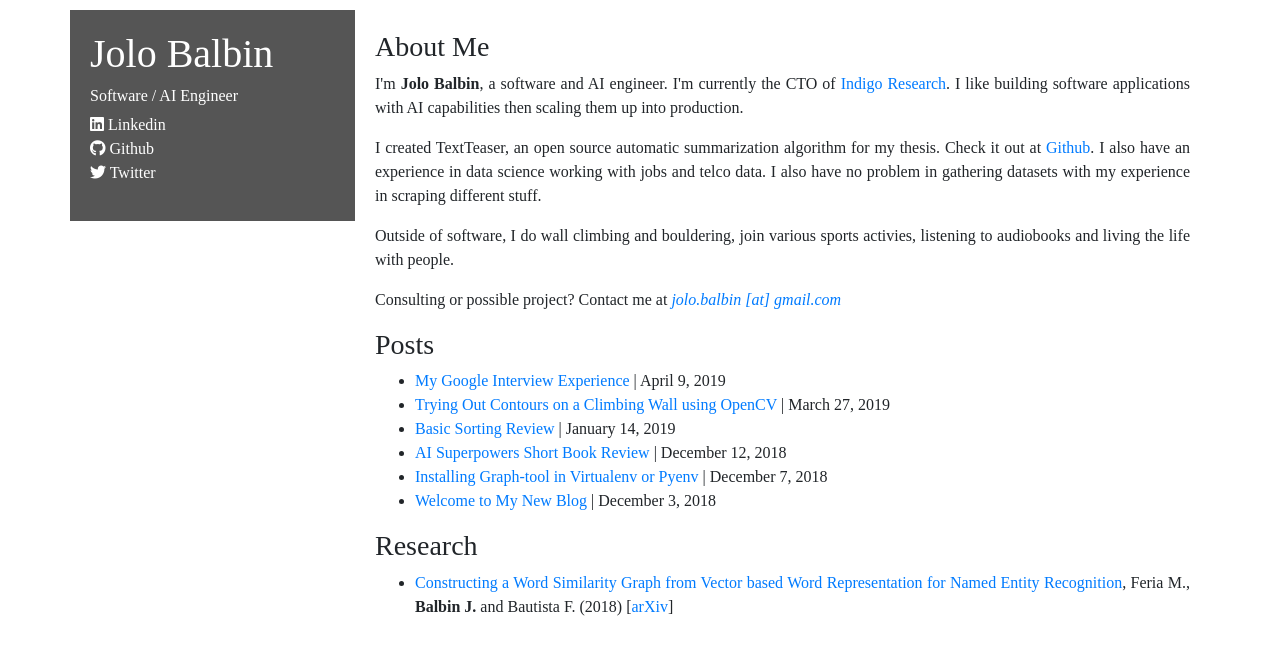
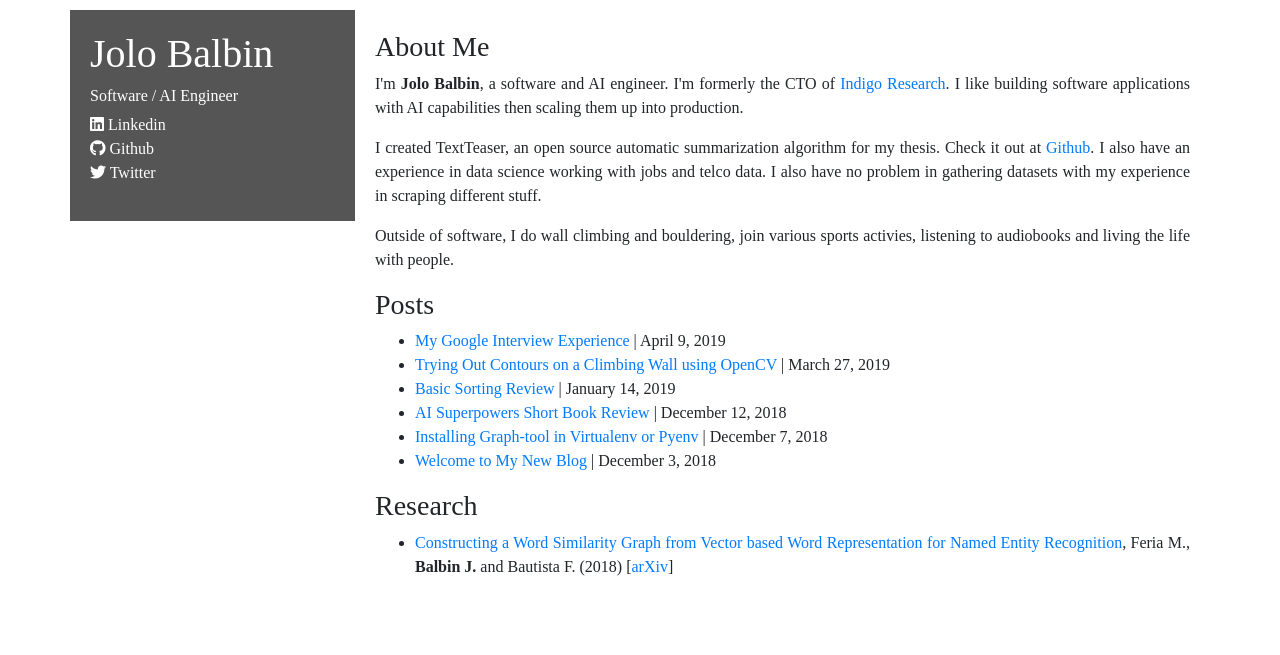
Before and after one commit to MojoJolo/MojoJolo.github.io, a Jekyll site: the page built from index.html, in a window 1280 px wide. Shown: the top 655 px of the page. Built offline with Jekyll 4.4.1, drawn with Linux system fonts in a browser that asks for light colours; nearby versions of some CDN libraries.

Commit message:
modified home

```diff
--- a/index.html
+++ b/index.html
@@ -3,10 +3,9 @@ layout: default
 title: Jolo Balbin
 ---
 <h3>About Me</h3>
-<p>I'm <strong>Jolo Balbin</strong>, a software and AI engineer. I'm currently the CTO of <a href="https://www.indigoresearch.xyz/">Indigo Research</a>. I like building software applications with AI capabilities then scaling them up into production.</p>
+<p>I'm <strong>Jolo Balbin</strong>, a software and AI engineer. I'm formerly the CTO of <a href="https://www.indigoresearch.xyz/">Indigo Research</a>. I like building software applications with AI capabilities then scaling them up into production.</p>
 <p>I created TextTeaser, an open source automatic summarization algorithm for my thesis. Check it out at <a href="https://github.com/IndigoResearch/textteaser">Github</a>. I also have an experience in data science working with jobs and telco data. I also have no problem in gathering datasets with my experience in scraping different stuff.</p>
 <p>Outside of software, I do wall climbing and bouldering, join various sports activies, listening to audiobooks and living the life with people.</p>
-<p>Consulting or possible project? Contact me at <a href="#"><em>jolo.balbin [at] gmail.com</em></a></p>
 <p></p>
 <h3>Posts</h3>
 <ul class="posts">
```
